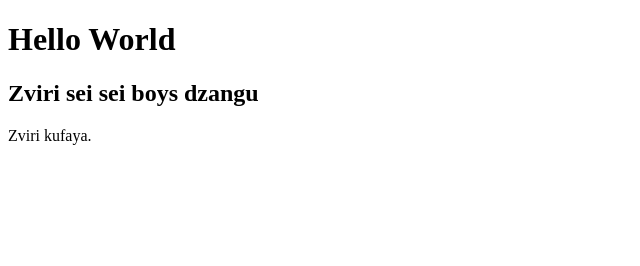
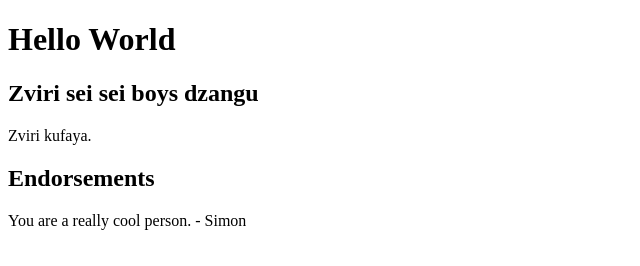
Before and after one commit to simongav/taurai-simple-website, a plain HTML site: page index.html in a window 1280 px wide. Shown: the whole page, without its empty margins (0-640 px from the left). Drawn offline with Linux system fonts and the light colour scheme.

Commit message:
endorsement

```diff
--- a/index.html
+++ b/index.html
@@ -5,5 +5,8 @@
 <h1>Hello World</h1>
 <h2>Zviri sei sei boys dzangu</h2>
 <p>Zviri kufaya.</p>
+
+<h2> Endorsements </h2>
+<p> You are a really cool person. - Simon</p>
 </body>
 </html>
```
